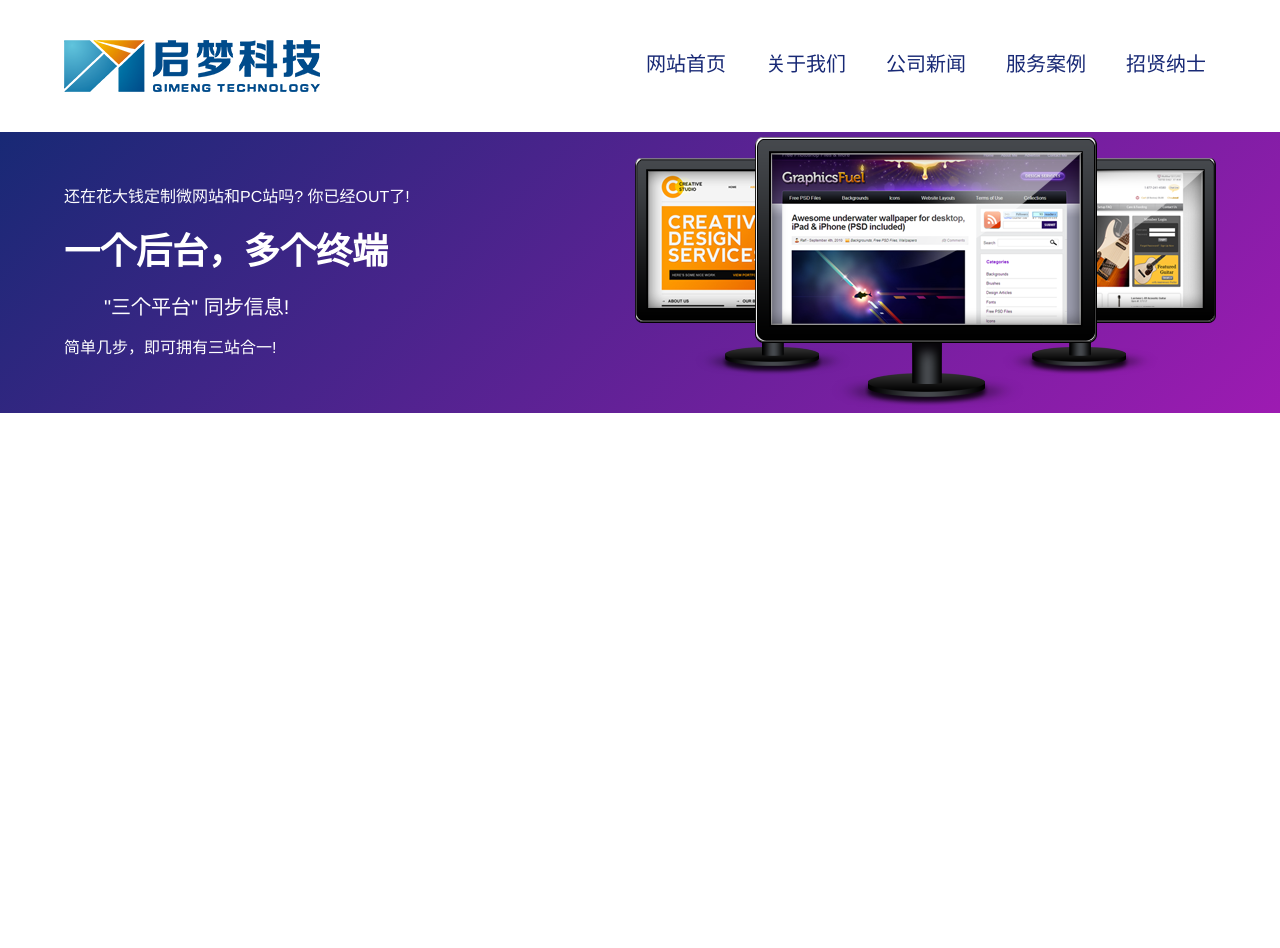
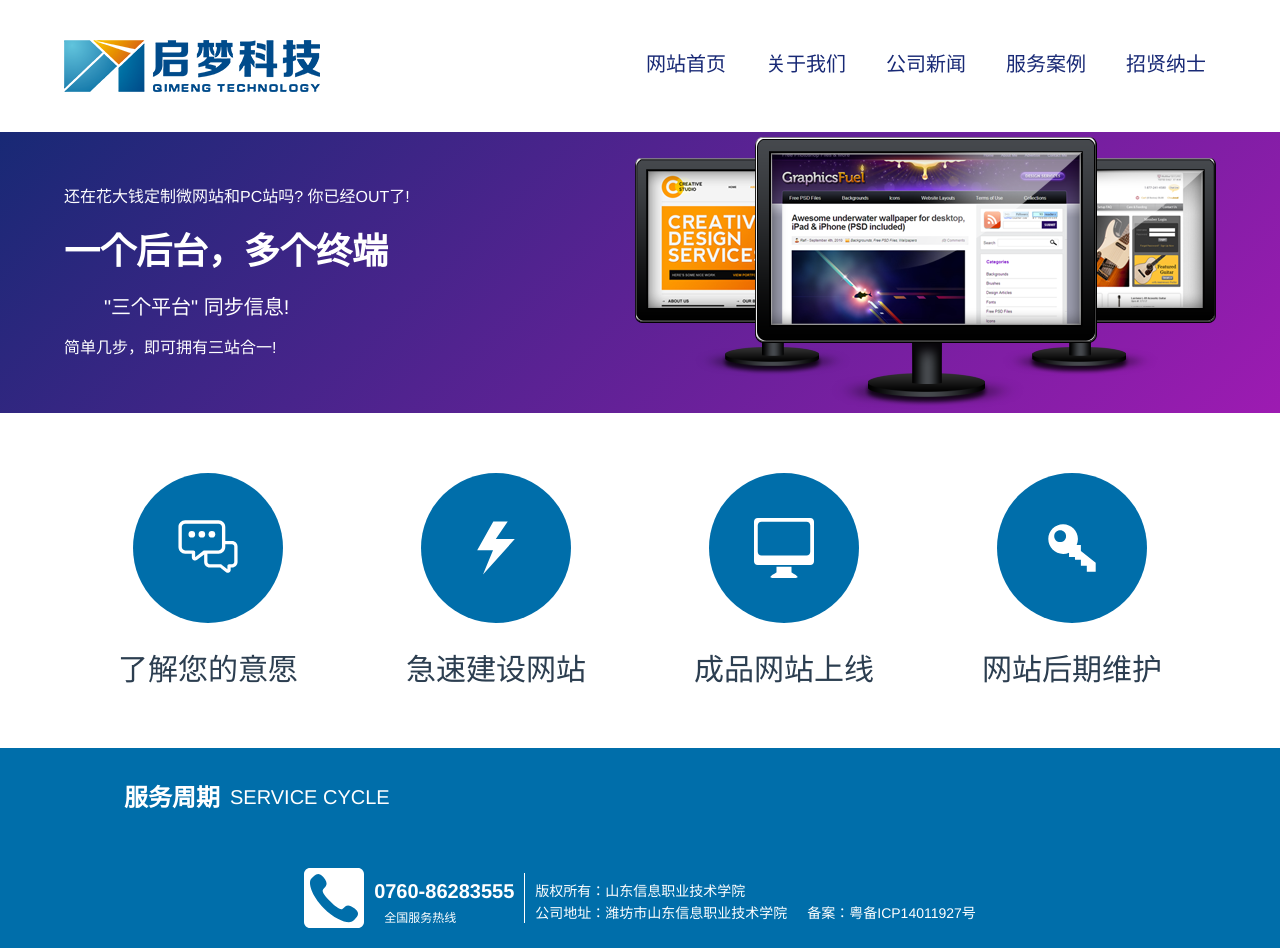
Before and after one commit to Garfield550/I-am-learing-web-develop, a Vue app in the folder GimengTechnology/: page /#/ in a window 1280 px wide. Before the commit the page ends 800 px from the top, so only its background shows below. Built offline with nearby package versions, Linux system fonts and the light colour scheme.

Commit message:
Add templates

```diff
--- a/GimengTechnology/src/App.vue
+++ b/GimengTechnology/src/App.vue
@@ -3,18 +3,21 @@
     <gt-header></gt-header>
     <gt-banner></gt-banner>
     <router-view></router-view>
+    <gt-footer></gt-footer>
   </div>
 </template>
 
 <script>
 import gtHeader from '@/components/Header';
 import gtBanner from '@/components/Banner';
+import gtFooter from '@/components/Footer';
 
 export default {
   name: 'app',
   components: {
     gtHeader,
     gtBanner,
+    gtFooter,
   },
 };
 </script>
--- /dev/null
+++ b/GimengTechnology/src/components/Footer.vue
@@ -0,0 +1,83 @@
+<template lang="pug">
+  .footer
+    .telicon
+    .telnum
+      p 0760-86283555
+      span 全国服务热线
+    .vline
+    .copyaddr
+      p 版权所有：山东信息职业技术学院
+      span 公司地址：潍坊市山东信息职业技术学院
+      span 备案：粤备ICP14011927号
+</template>
+
+<script>
+export default {
+  name: 'gtFooter',
+};
+</script>
+
+<style lang="scss">
+$footercolor: #006EAA !default;
+$rightmargin: 10px !default;
+
+.footer {
+  display: flex;
+  flex-flow: row nowrap;
+  justify-content: center;
+  align-items: center;
+  height: 100px;
+  background-color: $footercolor;
+  color: #FFFFFF;
+
+  > .telicon {
+    width: 60px;
+    height: 60px;
+    background-image: url(../assets/tel.svg);
+    background-repeat: no-repeat;
+    background-size: 60px;
+    margin-right: $rightmargin;
+  }
+
+  > .telnum {
+    margin-right: $rightmargin;
+
+    p {
+      font-weight: bold;
+      font-size: 20px;
+      margin-top: 10px;
+      margin-bottom: 5px;
+    }
+
+    span {
+      margin-left: 10px;
+      font-size: 12px;
+    }
+  }
+
+  > .vline {
+    border-right: 1px solid #FFFFFF;
+    height: 50px;
+    margin-right: $rightmargin;
+  }
+
+  > .copyaddr {
+    p, span {
+      font-size: 14px;
+    }
+
+    p {
+      margin-top: 10px;
+      margin-bottom: 5px;
+    }
+
+    span {
+      margin-right: 20px;
+    }
+
+    span:last-child {
+      margin-right: 0;
+    }
+  }
+}
+</style>
--- a/GimengTechnology/src/components/Index.vue
+++ b/GimengTechnology/src/components/Index.vue
@@ -1,5 +1,27 @@
 <template lang="pug">
   .index
+    .boardBar
+      .board
+        .circle
+          .icon.iconmsg
+        p 了解您的意愿
+      .board
+        .circle
+          .icon.icontud
+        p 急速建设网站
+      .board
+        .circle
+          .icon.iconmnt
+        p 成品网站上线
+      .board
+        .circle
+          .icon.iconkey
+        p 网站后期维护
+    .sercyc
+      .wapper
+        .text
+            p 服务周期
+            span SERVICE CYCLE
 </template>
 
 <script>
@@ -8,9 +30,103 @@ export default {
 };
 </script>
 
-<style lang="scss" scoped>
+<style lang="scss">
+$iconsize: 60px !default;
+$circlesize: 150px !default;
+$indexcolor: #006EAA !default;
+
   .index {
-    padding-top: 40px;
-    padding-bottom: 40px;
+    > .boardBar {
+      width: 90%;
+      margin-left: auto;
+      margin-right: auto;
+      padding: 60px 0;
+      display: flex;
+      flex-flow: row nowrap;
+      align-items: center;
+      justify-content: space-around;
+      box-sizing: border-box;
+
+      .board {
+        text-align: center;
+        display: flex;
+        flex-flow: column nowrap;
+        align-items: center;
+      }
+
+      .circle {
+        width: $circlesize;
+        height: $circlesize;
+        border-radius: 50%;
+        background-color: $indexcolor;
+        display: flex;
+        flex-flow: row nowrap;
+        align-items: center;
+        justify-content: center;
+      }
+
+      .circle .icon {
+        width: $iconsize;
+        height: $iconsize;
+        background-repeat: no-repeat;
+        background-size: $iconsize;
+      }
+
+      .circle .iconmsg {
+        background-image: url(../assets/msg.svg);
+      }
+
+      .circle .icontud {
+        background-image: url(../assets/tud.svg);
+      }
+
+      .circle .iconmnt {
+        background-image: url(../assets/mnt.svg);
+      }
+
+      .circle .iconkey {
+        background-image: url(../assets/key.svg);
+      }
+
+      p {
+        font-size: 30px;
+        margin-bottom: 0;
+      }
+    }
+
+    > .sercyc {
+      height: 100px;
+      background-color: $indexcolor;
+      color: #FFFFFF;
+
+      .wapper {
+        width: 90%;
+        height: 100%;
+        margin-left: auto;
+        margin-right: auto;
+        display: flex;
+        flex-flow: row nowrap;
+        justify-content: space-between;
+        align-items: center;
+      }
+
+      .text {
+        display: flex;
+        flex-flow: row nowrap;
+        align-items: center;
+        height: inherit;
+        margin-left: 60px;
+      }
+
+      .text p {
+        font-size: 24px;
+        font-weight: bold;
+      }
+
+      .text span {
+        font-size: 20px;
+        margin-left: 10px;
+      }
+    }
   }
 </style>
```
